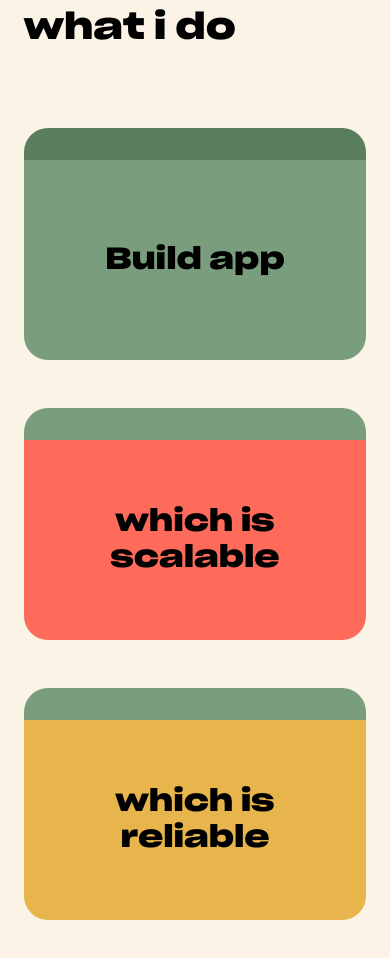
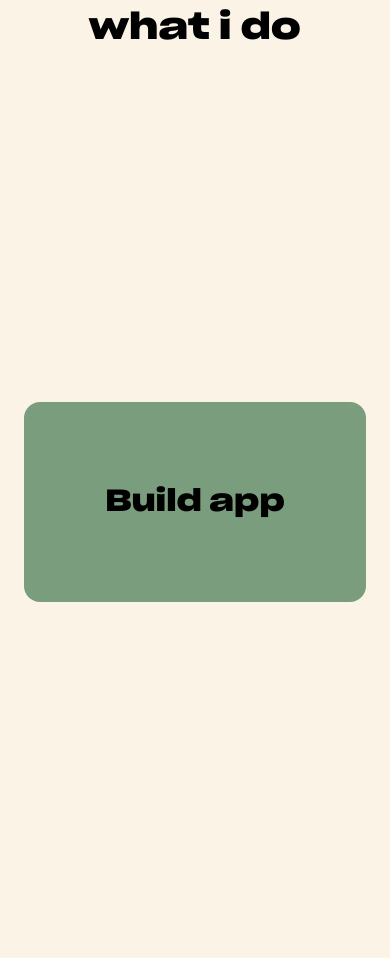
Before and after one commit to javaadde/portfolio-nextjs, a Next.js app: page /about in a window 390 px wide. Shown: the part 980-1938 px from the top of the page. Built offline with nearby package versions, Linux system fonts and the light colour scheme.

Commit message:
fixed scrolling cards issue in about page

```diff
--- a/src/app/about/page.tsx
+++ b/src/app/about/page.tsx
@@ -1,15 +1,11 @@
 'use client';
-// About page component
 
-import { useState, useEffect, useRef } from 'react';
+import { useState, useEffect } from 'react';
 import Link from 'next/link';
 
 export default function About() {
     const [openNav, setOpenNav] = useState(false);
     const [rotation, setRotation] = useState(0);
-    const [visibleCards, setVisibleCards] = useState<number[]>([]);
-
-    const cardRefs = useRef<(HTMLDivElement | null)[]>([]);
 
     useEffect(() => {
         const handleScroll = () => {
@@ -25,34 +21,6 @@ export default function About() {
         };
     }, []);
 
-    useEffect(() => {
-        const observerOptions = {
-            threshold: 0.2,
-            rootMargin: '0px 0px -100px 0px'
-        };
-
-        const observerCallback = (entries: IntersectionObserverEntry[]) => {
-            entries.forEach((entry) => {
-                if (entry.isIntersecting) {
-                    const index = cardRefs.current.indexOf(entry.target as HTMLDivElement);
-                    if (index !== -1 && !visibleCards.includes(index)) {
-                        setVisibleCards(prev => [...prev, index]);
-                    }
-                }
-            });
-        };
-
-        const observer = new IntersectionObserver(observerCallback, observerOptions);
-
-        cardRefs.current.forEach((ref) => {
-            if (ref) observer.observe(ref);
-        });
-
-        return () => {
-            observer.disconnect();
-        };
-    }, []);
-
     const cards = [
         {
             title: 'Build app',
@@ -60,12 +28,12 @@ export default function About() {
             topColor: 'bg-[#5A7D5E]'
         },
         {
-            title: 'which is scalable',
+            title: 'and i scale it',
             bgColor: 'bg-[#FF6B5A]',
             topColor: 'bg-[#7A9D7E]'
         },
         {
-            title: 'which is reliable',
+            title: 'then deploye it',
             bgColor: 'bg-[#E8B44C]',
             topColor: 'bg-[#7A9D7E]'
         }
@@ -73,22 +41,15 @@ export default function About() {
 
     return (
         <div className="min-h-screen">
-            {/* Mobile Navigation Overlay */}
-            <div className={`fixed text-[#FBF4E6] top-0 left-0 h-screen w-full bg-[#404CD6] shadow-2xl z-50 md:hidden transform transition-transform duration-300 ease-in-out ${openNav ? 'translate-x-0' : 'translate-x-full'
-                }`}>
+            <div className={`fixed text-[#FBF4E6] top-0 left-0 h-screen w-full bg-[#404CD6] shadow-2xl z-50 md:hidden transform transition-transform duration-300 ease-in-out ${openNav ? 'translate-x-0' : 'translate-x-full'}`}>
                 <span onClick={() => setOpenNav(false)} className="text-2xl block text-center py-4 font-grotesk cursor-pointer">Close</span>
                 <h1 className="mt-10 text-center text-6xl font-silkscreen">JAVAD</h1>
                 <ul className="font-grotesk mt-20 gap-5 flex items-center flex-col justify-center">
-                    <li className="text-2xl font-semibold cursor-pointer">
-                        <Link href="/">Home</Link>
-                    </li>
-                    <li className="text-2xl font-semibold cursor-pointer">
-                        <Link href="/about">About</Link>
-                    </li>
+                    <li className="text-2xl font-semibold cursor-pointer"><Link href="/">Home</Link></li>
+                    <li className="text-2xl font-semibold cursor-pointer"><Link href="/about">About</Link></li>
                     <li className="text-2xl font-semibold cursor-pointer">Projects</li>
                     <li className="text-2xl font-semibold cursor-pointer">Contact</li>
                 </ul>
-
                 <div className="w-full pb-5 absolute bottom-0 flex justify-center">
                     <div className="h-18 w-18 cursor-pointer font-jetbrains rounded-full bg-[#FBF4E6] text-center">
                         <p className="p-4 text-[#404CD6]">LETS,<br />TALK</p>
@@ -96,31 +57,20 @@ export default function About() {
                 </div>
             </div>
 
-            {/* Navigation */}
             <nav className="text-center p-4">
                 <ul className="hidden md:flex items-center px-15 justify-between font-grotesk font-normal">
-                    <li className="text-lg font-semibold cursor-pointer">
-                        <Link href="/">Home</Link>
-                    </li>
-                    <li className="text-lg font-semibold cursor-pointer">
-                        <Link href="/about">About</Link>
-                    </li>
+                    <li className="text-lg font-semibold cursor-pointer"><Link href="/">Home</Link></li>
+                    <li className="text-lg font-semibold cursor-pointer"><Link href="/about">About</Link></li>
                     <li className="text-lg font-semibold cursor-pointer">Projects</li>
                     <li className="text-lg font-semibold cursor-pointer">Contact</li>
                 </ul>
-
                 <span onClick={() => setOpenNav(true)} className="text-2xl md:hidden font-semibold font-grotesk cursor-pointer">Menue</span>
             </nav>
 
-            {/* Rotating "Let's Talk" Button */}
-            <div
-                className="md:w-20 md:h-20 h-15 w-15 cursor-pointer text-[#FBF4E6] font-jetbrains fixed bottom-5 right-5 rounded-full bg-[#404cd6] text-center transition-transform duration-100 z-40"
-                style={{ transform: `rotate(${rotation}deg)` }}
-            >
+            <div className="md:w-20 md:h-20 h-15 w-15 cursor-pointer text-[#FBF4E6] font-jetbrains fixed bottom-5 right-5 rounded-full bg-[#404cd6] text-center transition-transform duration-100 z-40" style={{ transform: `rotate(${rotation}deg)` }}>
                 <p className="p-2.5 text-sm md:p-5 md:text-md">LETS,<br />TALK</p>
             </div>
 
-            {/* Hero Section */}
             <section className="min-h-screen w-full flex flex-col justify-center px-6 md:px-12 py-20">
                 <h1 className="text-5xl md:text-8xl font-bold font-grotesk mb-8">About Me</h1>
                 <p className="text-lg md:text-xl font-jetbrains max-w-2xl leading-relaxed">
@@ -128,34 +78,17 @@ export default function About() {
                 </p>
             </section>
 
-            {/* What I Do Section */}
-            <section className="min-h-screen w-full bg-[#FBF4E6] py-20 px-6 md:px-12">
-                <h2 className="text-4xl md:text-6xl font-bold font-grotesk text-black mb-20">what i do</h2>
-
-                <div className="relative max-w-4xl mx-auto" style={{ height: '900px' }}>
+            <section className="w-full bg-[#FBF4E6] py-20 px-6 md:px-12">
+                <h2 className="text-4xl md:text-6xl font-bold font-grotesk text-black mb-8 text-center">what i do</h2>
+                <div className="relative">
                     {cards.map((card, index) => (
-                        <div
-                            key={index}
-                            ref={(el) => { cardRefs.current[index] = el; }}
-                            className={`absolute left-1/2 -translate-x-1/2 w-full md:w-[500px] transition-all duration-700 ease-out ${visibleCards.includes(index)
-                                ? 'opacity-100'
-                                : 'opacity-0 -translate-y-20'
-                                }`}
-                            style={{
-                                top: `${index * 280}px`,
-                                transitionDelay: `${index * 150}ms`,
-                                zIndex: index
-                            }}
-                        >
-                            <div className="relative">
-                                {/* Top colored bar */}
-                                <div className={`${card.topColor} h-8 md:h-10 rounded-t-3xl`}></div>
-
-                                {/* Main card */}
-                                <div className={`${card.bgColor} rounded-b-3xl p-12 md:p-16 flex items-center justify-center min-h-[200px] md:min-h-[250px]`}>
-                                    <h3 className="text-3xl md:text-4xl font-bold font-grotesk text-black text-center">
-                                        {card.title}
-                                    </h3>
+                        <div key={index} className="h-screen flex items-center justify-center sticky top-0" style={{ zIndex: 10 + index }}>
+                            <div className="w-full md:w-[500px]" style={{ transform: `translateY(${index * 20}px)` }}>
+                                <div className="relative">
+                                    {/* <div className={`${card.topColor} h-8 md:h-10 rounded-t-3xl`}></div> */}
+                                    <div className={`${card.bgColor} rounded-2xl p-12 md:p-16 flex items-center justify-center min-h-[200px] md:min-h-[250px]`}>
+                                        <h3 className="text-3xl md:text-4xl font-bold font-grotesk text-black text-center">{card.title}</h3>
+                                    </div>
                                 </div>
                             </div>
                         </div>
@@ -163,25 +96,19 @@ export default function About() {
                 </div>
             </section>
 
-            {/* Footer */}
             <footer className="py-20 px-6 md:px-12 bg-black text-[#FBF4E6]">
                 <div className="flex flex-col md:flex-row justify-center md:items-end mb-20 md:gap-30 gap-10">
-                    {/* Sections Links */}
                     <div className="flex gap-5">
                         <div className="flex flex-col gap-2">
                             <h3 className="font-jetbrains text-gray-500 mb-2 rotate-180 [writing-mode:vertical-lr]">sections</h3>
                         </div>
                         <ul className="font-jetbrains text-xl flex flex-col gap-2">
-                            <li className="hover:text-[#404CD6] cursor-pointer">
-                                <Link href="/about">About</Link>
-                            </li>
+                            <li className="hover:text-[#404CD6] cursor-pointer"><Link href="/about">About</Link></li>
                             <li className="hover:text-[#404CD6] cursor-pointer">Work</li>
                             <li className="hover:text-[#404CD6] cursor-pointer">Journal</li>
                             <li className="hover:text-[#404CD6] cursor-pointer">Contact</li>
                         </ul>
                     </div>
-
-                    {/* Socials Links */}
                     <div className="flex gap-5">
                         <div className="flex flex-col gap-2">
                             <h3 className="font-jetbrains text-gray-500 mb-2 rotate-180 [writing-mode:vertical-lr]">socials</h3>
@@ -194,7 +121,6 @@ export default function About() {
                         </ul>
                     </div>
                 </div>
-
                 <div className="text-center md:text-left border-t border-gray-800 pt-10 flex flex-col md:flex-row justify-between items-center">
                     <div className="md:border-r md:border-b-0 border-b border-gray-800 h-full md:p-12 p-6 w-3/4 text-center">
                         <h1 className="text-4xl md:text-[8rem] font-silkscreen md:mb-0">JAVAD</h1>
```
